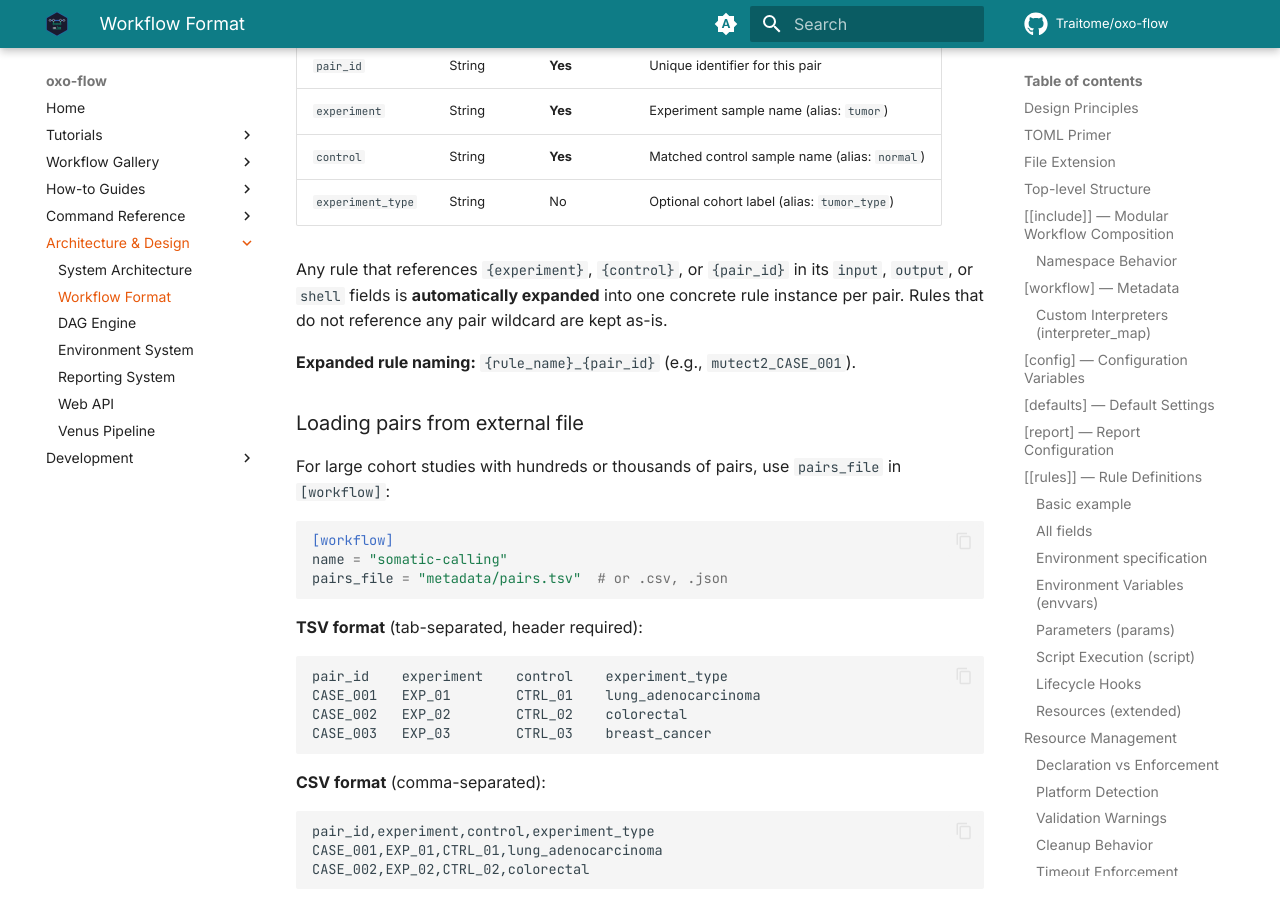
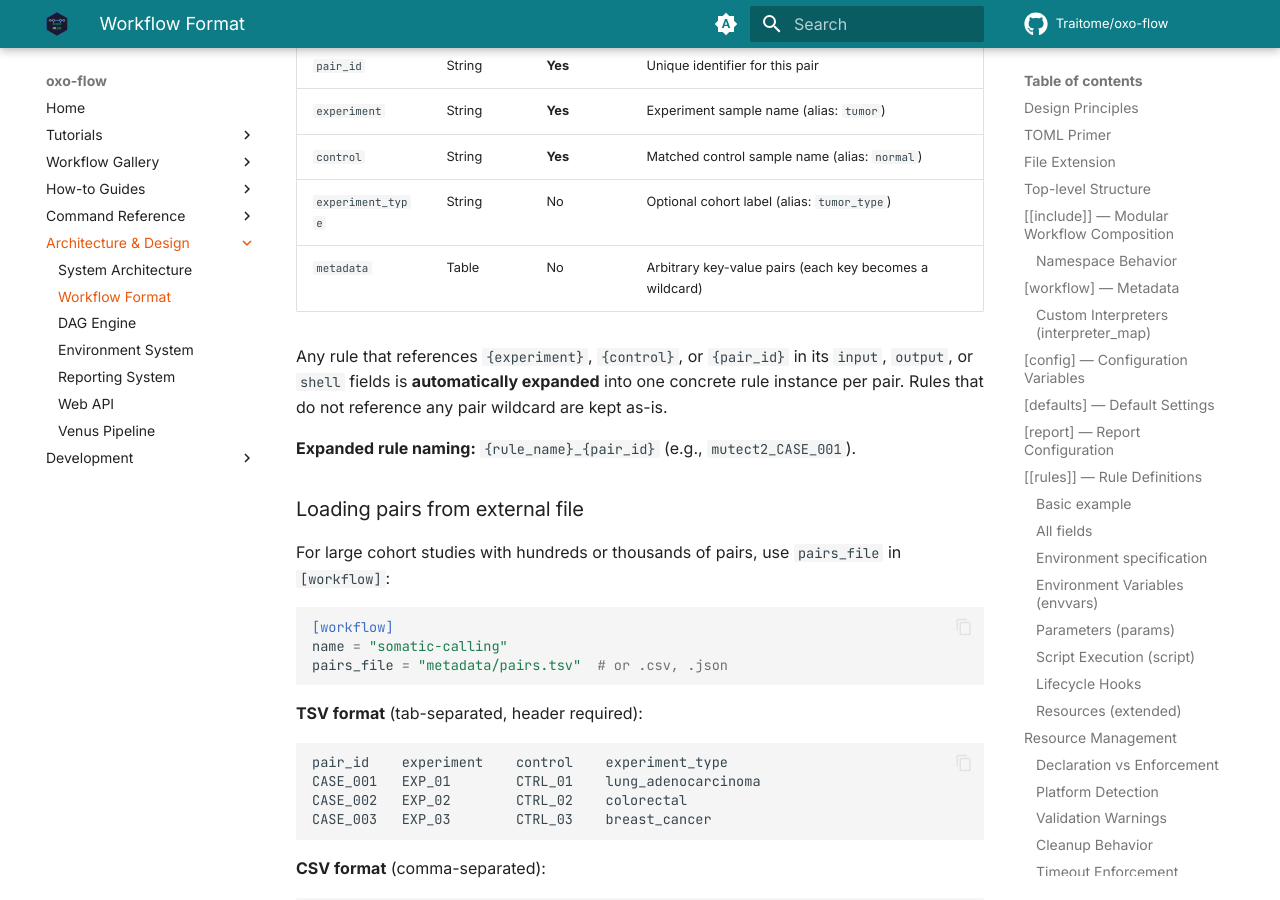
Before and after one commit to Traitome/oxo-flow, an MkDocs documentation site: the page built from docs/guide/src/reference/workflow-format.md, in a window 1280 px wide and 900 px high, scrolled down 15579 px. Built offline with MkDocs 1.6.1 and Material for MkDocs 9.7.7, drawn with Linux system fonts in a browser that asks for light colours; comment, search, counter and statistics services are not loaded.

Commit message:
docs: add metadata field to pairs table documentation
The metadata field in ExperimentControlPair allows arbitrary key-value
pairs where each key becomes a wildcard placeholder in rules.

```diff
--- a/docs/guide/src/reference/workflow-format.md
+++ b/docs/guide/src/reference/workflow-format.md
@@ -647,6 +647,7 @@ control    = "CTRL_02"
 | `experiment` | String | **Yes** | Experiment sample name (alias: `tumor`) |
 | `control` | String | **Yes** | Matched control sample name (alias: `normal`) |
 | `experiment_type` | String | No | Optional cohort label (alias: `tumor_type`) |
+| `metadata` | Table | No | Arbitrary key-value pairs (each key becomes a wildcard) |
 
 Any rule that references `{experiment}`, `{control}`, or `{pair_id}` in its `input`, `output`, or `shell` fields is **automatically expanded** into one concrete rule instance per pair.  Rules that do not reference any pair wildcard are kept as-is.
 
```
